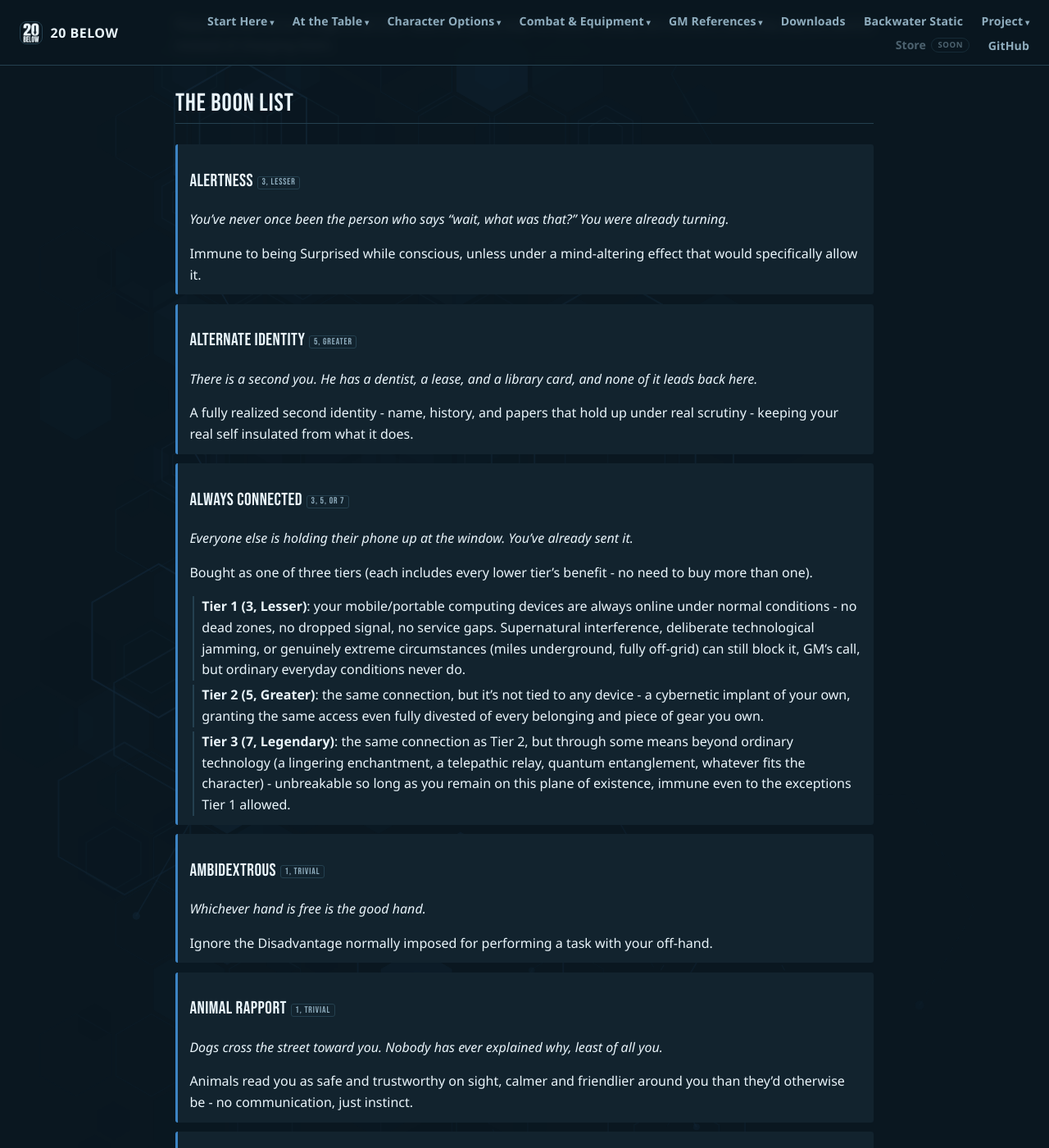
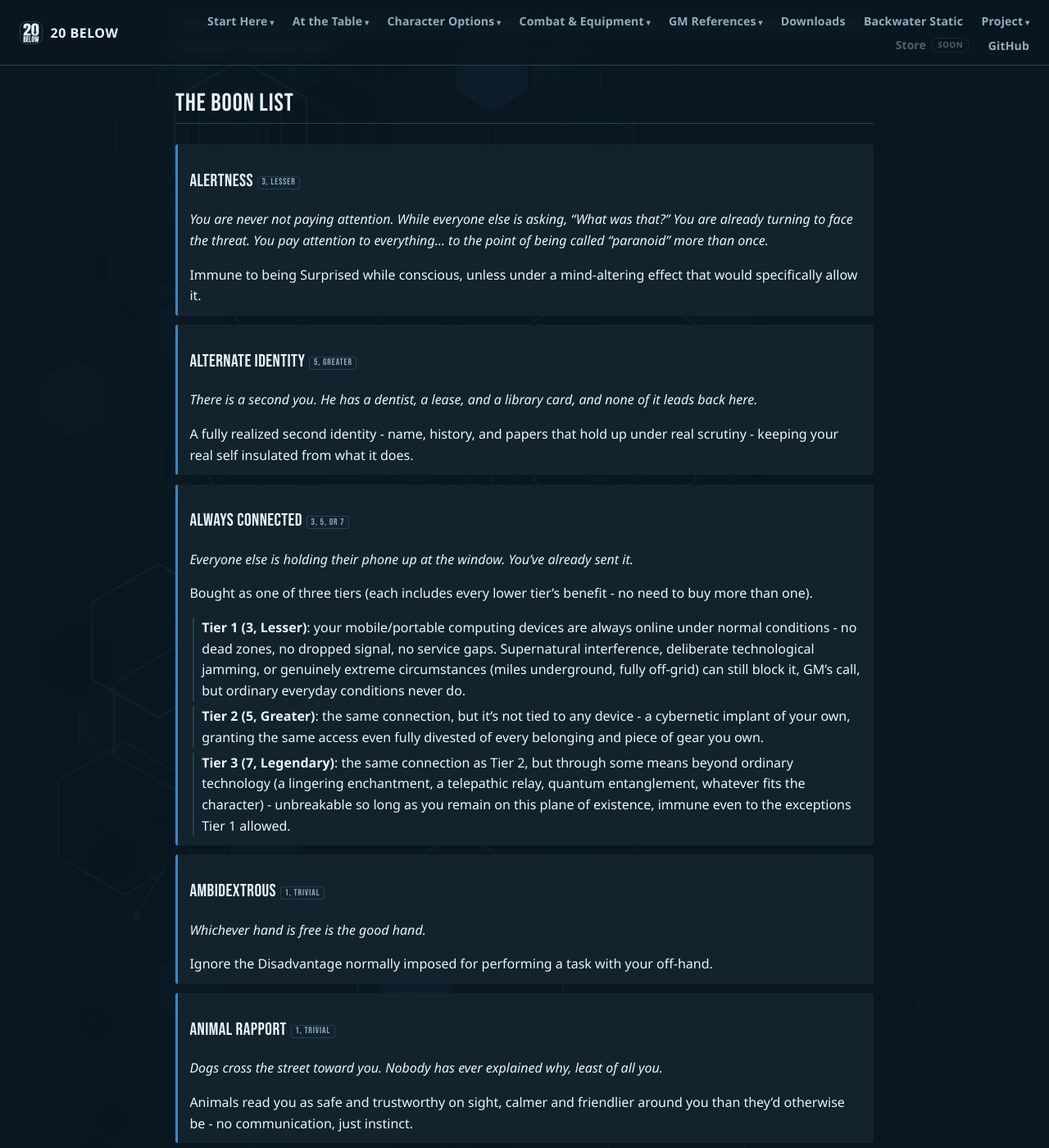
Before and after one commit to feralucce/20_Below, a Jekyll site: the page built from webbook/boons.md, in a window 1280 px wide and 1400 px high, scrolled down 976 px. Shown: the whole window at 82% size. Built offline with Jekyll 4.4.1, drawn with Linux system fonts in a browser that asks for light colours.

Commit message:
Boons: rework the Alertness flavour
First entry of the Boons prose pass. Also teaches the flavour blocks
that emphasis inside an italic line means roman - the line is already
italic, so an *emphasis* in it would otherwise render as nothing at all.

Co-Authored-By: Claude Opus 5 <noreply@anthropic.com>

```diff
--- a/brew/brew.css
+++ b/brew/brew.css
@@ -656,6 +656,9 @@ button[aria-pressed="true"]{background:var(--ui-accent-dim); border-color:var(--
   color:var(--v-moira); font-style:italic; margin:.25em 0 .45em;
 }
 .page .gift-flavour > p{margin:0}
+/* Emphasis inside an italic line flips to roman - italicising
+ * italic text says nothing. */
+.page .gift-flavour em{font-style:normal}
 /* A level on the ladder.
  *
  * Five of these run together down a column, each a paragraph opening with
@@ -811,6 +814,9 @@ button[aria-pressed="true"]{background:var(--ui-accent-dim); border-color:var(--
   color:var(--accent); font-style:italic; margin:.25em 0 .4em;
 }
 .page .boon-flavour > p{margin:0}
+/* Emphasis inside an italic line flips to roman - italicising
+ * italic text says nothing. */
+.page .boon-flavour em{font-style:normal}
 .page .boon-tier{
   border-left:2px solid var(--rule); padding-left:.6em;
   margin:.3em 0 .3em .2em;
--- a/webbook/boons.md
+++ b/webbook/boons.md
@@ -42,7 +42,7 @@ Flaws are the mirror image of all this - built the same way, no levels, mostly n
 
 <div class="boon-flavour" markdown="1">
 
-You’ve never once been the person who says “wait, what was that?” You were already turning.
+You are never *not* paying attention. While everyone else is asking, "What was that?" You are already turning to face the threat. You pay attention to everything... to the point of being called "paranoid" more than once.
 
 </div>
 
```
